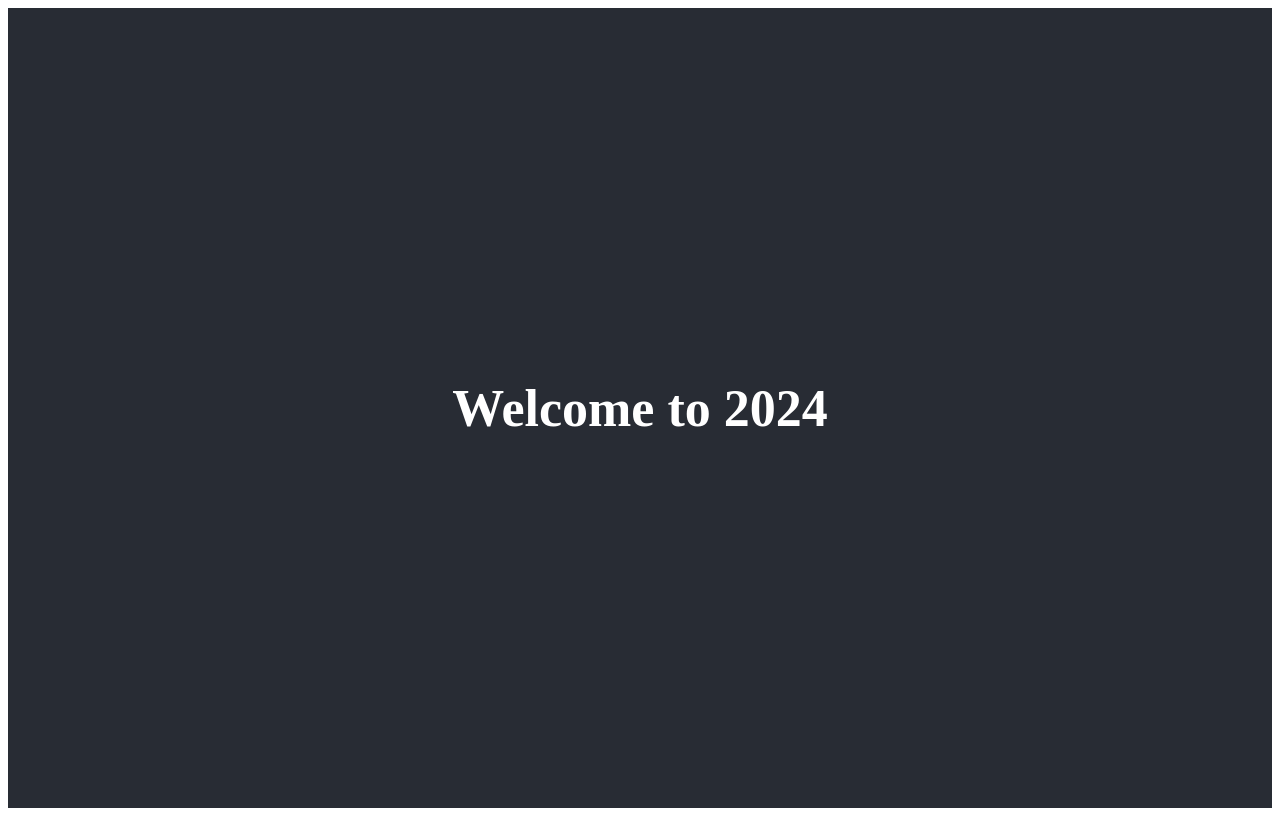
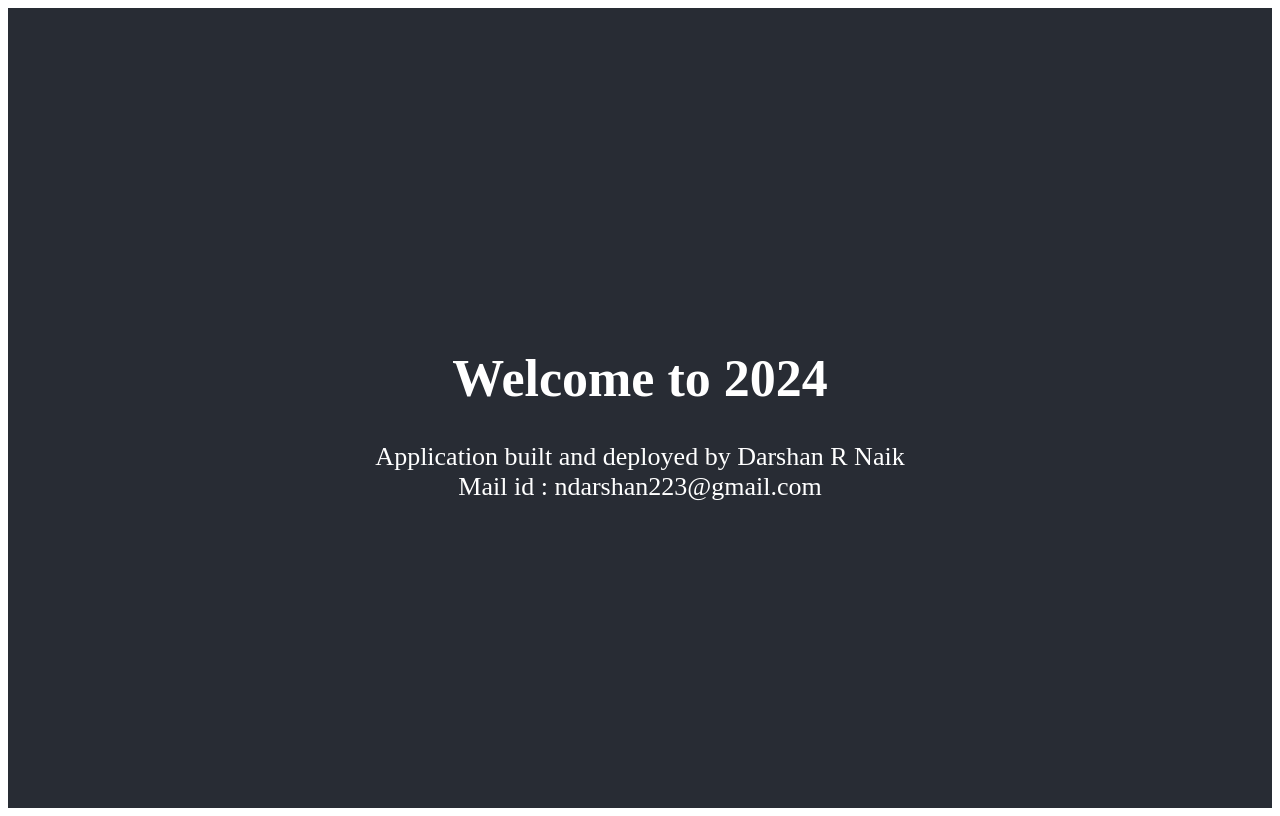
Before and after one commit to ndarshan223/react_with_terraform, a React (Create React App) app: page / in a window 1280 px wide. Built offline with nearby package versions, Linux system fonts and the light colour scheme.

Commit message:
adding custom details

```diff
--- a/src/App.js
+++ b/src/App.js
@@ -6,6 +6,9 @@ function App() {
       <header className="App-header">
         <h1> Welcome to 2024 </h1>
 
+        <t1> Application built and deployed by Darshan R Naik</t1>
+        <t1>Mail id : ndarshan223@gmail.com</t1>
+
 
       </header>
     </div>
```
Also changed, not shown: 1 other file (tests, documents, lock files or other folders).
